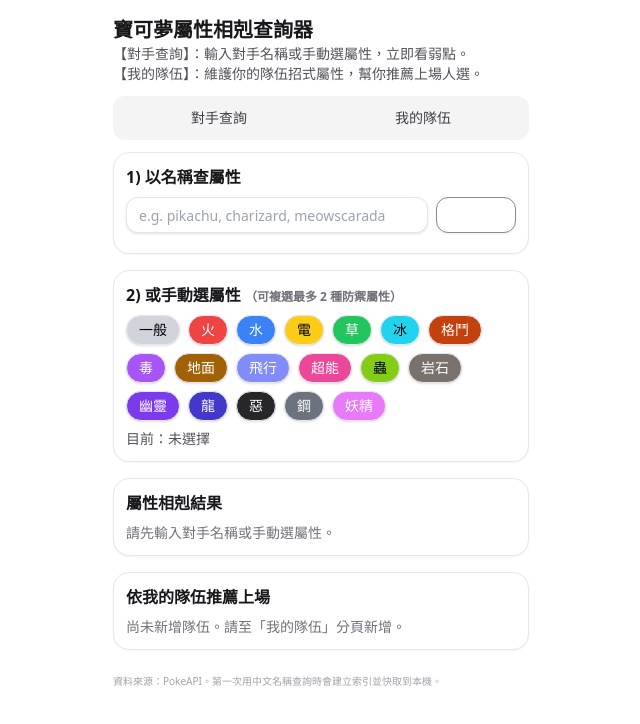
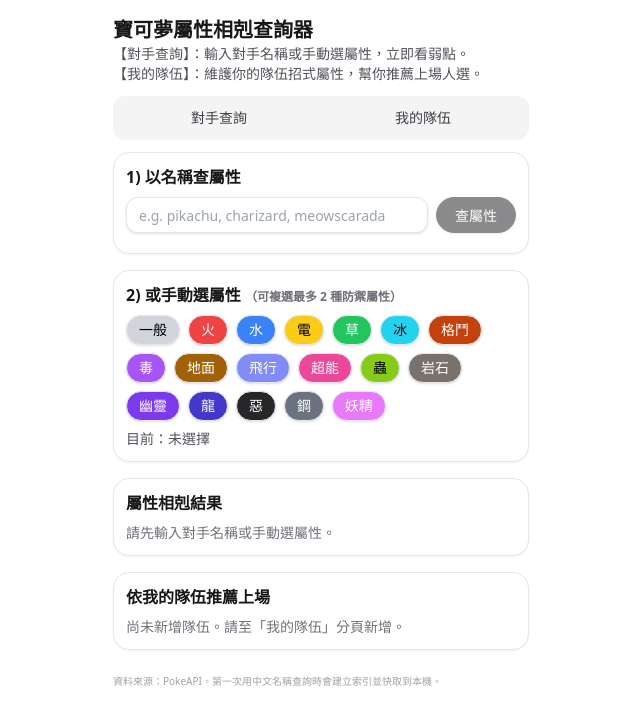
Before and after one commit to Daisy116/pokemon-PK, a React (Vite) app: page / in a window 1280 px wide. Shown: the top 724 px of the page, without its empty margins (319-959 px from the left). Built offline with nearby package versions, Linux system fonts and the light colour scheme; the HTML template or start-up script is replaced by a standard one.

Commit message:
Update index.css

```diff
--- a/src/index.css
+++ b/src/index.css
@@ -17,7 +17,14 @@ body { @apply text-zinc-900 bg-white; }
 .tabs-trigger[data-state="active"] { @apply bg-zinc-900 text-white shadow font-medium; }
 
 /* 基本元件（若你的 shadcn/button.tsx 尚未接好變體，可先用這些） */
-.btn { @apply px-3 py-2 rounded-xl shadow border bg-white active:scale-[.98] transition; }
+/* 建議把自訂元件類別放在 components layer */
+@layer components {
+  /* 不預設背景色，避免覆蓋按鈕上的 bg-* */
+  .btn { @apply px-3 py-2 rounded-xl shadow border active:scale-[.98] transition; }
+
+  /* 需要白底的地方才另外加這個 class */
+  .btn-white { @apply bg-white; }
+}
 .btn-secondary { @apply bg-zinc-100 hover:bg-zinc-200; }
 .btn:disabled { @apply opacity-50 pointer-events-none; }
 
```
